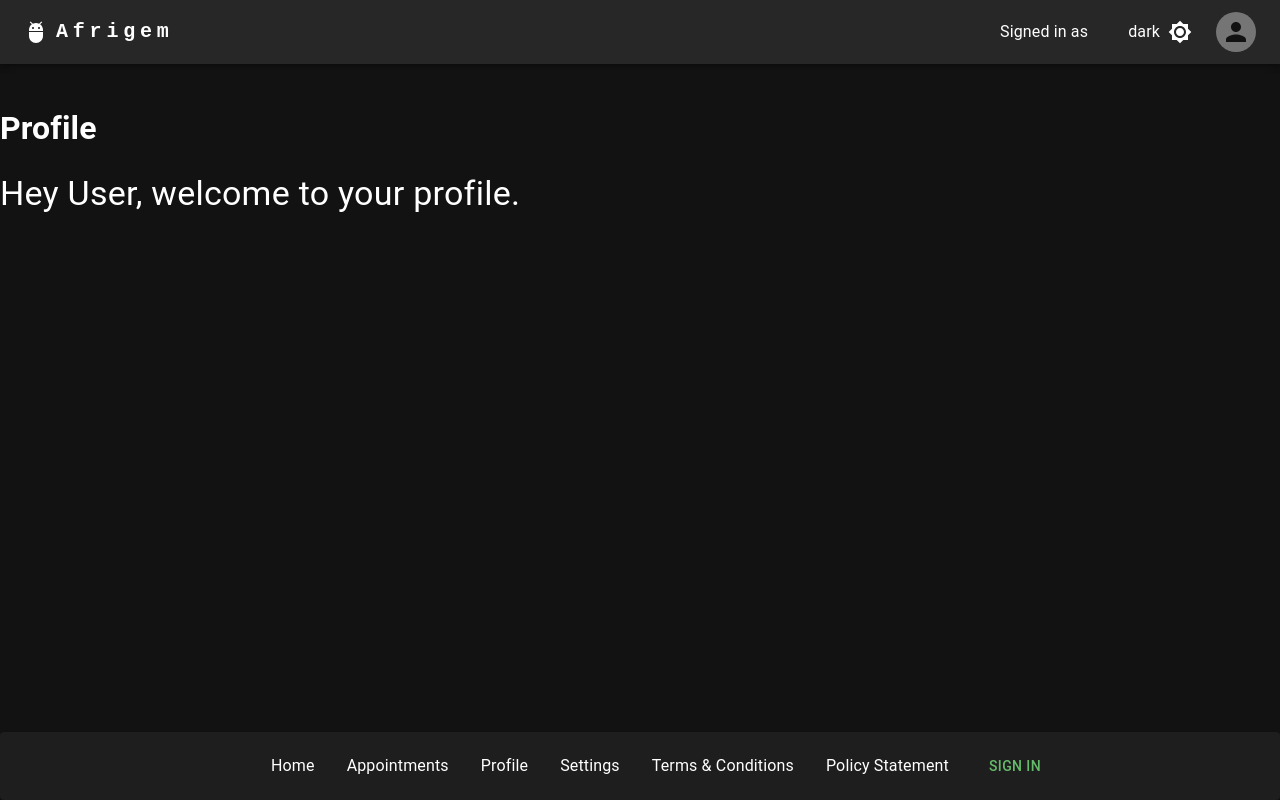
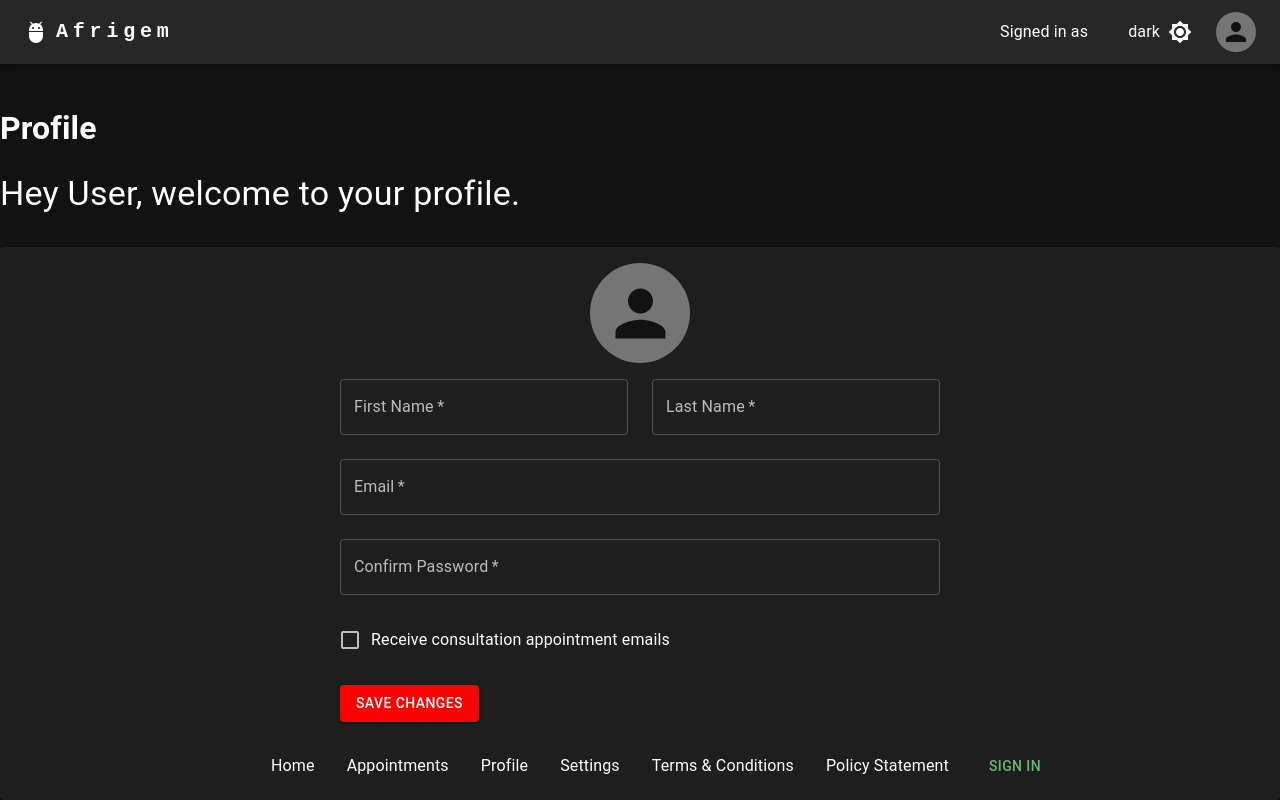
Before and after one commit to afrigem/dermatologist-dashboard, a Next.js app: page /dashboard/profile/Profile in a window 1280 px wide. Built offline with nearby package versions, Linux system fonts and the light colour scheme; no server answers.

Commit message:
profile and settings page infrastructure

```diff
--- a/src/pages/dashboard/profile/Profile.tsx
+++ b/src/pages/dashboard/profile/Profile.tsx
@@ -1,9 +1,35 @@
-import { Box, Typography } from "@mui/material";
+import { Avatar, Box, Button, Checkbox, FormControlLabel, Grid, Paper, TextField, Typography } from "@mui/material";
 import { useSession } from "next-auth/react";
-import React from "react";
+import React, { useState } from "react";
 
 const Profile = () => {
     const { data: session } = useSession();
+    const names = session?.user?.name ? session.user.name.split(" ") : [];
+    const firstName = names[0];
+    const lastName = names.length > 1 ? names[names.length - 1] : "";
+    const emailAddress = session?.user?.email;
+
+    const [formData, setFormData] = useState({
+        firstName: firstName,
+        lastName: lastName,
+        email: emailAddress,
+        password: "",
+        confirmPassword: "",
+        receiveEmails: false,
+    });
+
+    const handleFormChange = (event: React.ChangeEvent<HTMLInputElement>) => {
+        const { name, value, checked } = event.target;
+        setFormData((prevState) => ({
+            ...prevState,
+            [name]: name === "receiveEmails" ? checked : value,
+        }));
+    };
+
+    const handleSubmit = (event: React.FormEvent<HTMLFormElement>) => {
+        event.preventDefault();
+        console.log(formData);
+    };
 
     return (
         <>
@@ -12,6 +38,89 @@ const Profile = () => {
                 <Typography variant={"h4"} sx={{ paddingBottom: 4 }}>
                     Hey {session ? session?.user?.name : "User"}, welcome to your profile.
                 </Typography>
+                <Paper sx={{ padding: "1rem 2rem"}}>
+                    <Grid container justifyContent="center">
+                        <Grid item xs={12} sm={8} md={6}>
+                            <Box display="flex" flexDirection="column" alignItems="center">
+                                <Avatar
+                                    sx={{
+                                        height: 100,
+                                        width: 100,
+                                        marginBottom: 2,
+                                    }}
+                                    src={session?.user?.image as string}
+                                />
+                            </Box>
+                            <form
+                                onSubmit={handleSubmit}
+                                style={{ maxWidth: 600, margin: "0 auto" }}
+                            >
+                                <Grid container spacing={3}>
+                                    <Grid item xs={12} sm={6}>
+                                        <TextField
+                                            required
+                                            fullWidth
+                                            label="First Name"
+                                            name="firstName"
+                                            value={formData.firstName}
+                                            onChange={handleFormChange}
+                                        />
+                                    </Grid>
+                                    <Grid item xs={12} sm={6}>
+                                        <TextField
+                                            required
+                                            fullWidth
+                                            label="Last Name"
+                                            name="lastName"
+                                            value={formData.lastName}
+                                            onChange={handleFormChange}
+                                        />
+                                    </Grid>
+                                    <Grid item xs={12}>
+                                        <TextField
+                                            required
+                                            fullWidth
+                                            type="email"
+                                            label="Email"
+                                            name="email"
+                                            value={formData.email}
+                                            onChange={handleFormChange}
+                                        />
+                                    </Grid>
+                                    <Grid item xs={12}>
+                                        <TextField
+                                            required
+                                            fullWidth
+                                            type="password"
+                                            label="Confirm Password"
+                                            name="confirmPassword"
+                                            value={formData.confirmPassword}
+                                            onChange={handleFormChange}
+                                        />
+                                    </Grid>
+                                    <Grid item xs={12}>
+                                        <FormControlLabel
+                                            control={
+                                                <Checkbox
+                                                    name="receiveEmails"
+                                                    checked={formData.receiveEmails}
+                                                    onChange={handleFormChange}
+                                                    color="primary"
+                                                />
+                                            }
+                                            label="Receive consultation appointment emails"
+                                        />
+                                    </Grid>
+                                    <Grid item xs={12}>
+                                        <Button type="submit" variant="contained" color="primary">
+                                            Save Changes
+                                        </Button>
+                                    </Grid>
+                                </Grid>
+                            </form>
+                        </Grid>
+                    </Grid>
+                </Paper>
             </Box>
         </>
     );
```
Also changed, not shown: src/pages/dashboard/settings/Settings.tsx (+94 -3 lines).
